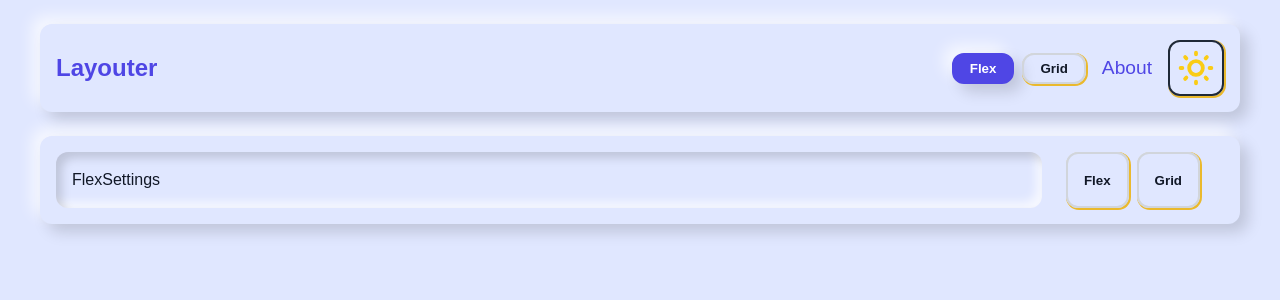
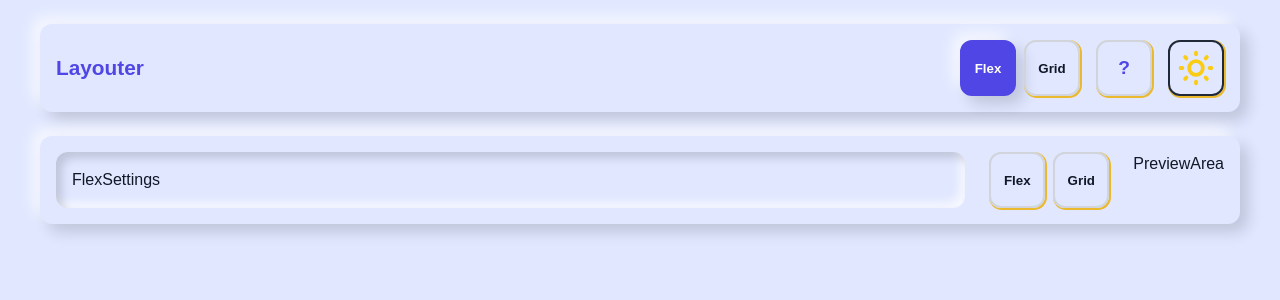
Before and after one commit to LinSchmitz/Layouter, a React (Vite) app: page / in a window 1280 px wide. Shown: the top 300 px of the page. Built offline with nearby package versions, Linux system fonts and the light colour scheme; a web font is replaced by a local one.

Commit message:
fixed bug

```diff
--- a/src/components/Header.jsx
+++ b/src/components/Header.jsx
@@ -19,9 +19,10 @@ export default function Header({
           layoutMode={layoutMode}
           setLayoutMode={setLayoutMode}
         />
-        <Link to="/about" className="nav-link">
-          About
+        <Link to="/about" className="nav-link tooltip">
+          ?<span className="tooltip-text">About this app</span>
         </Link>
+
         <DarkModeToggle darkMode={darkMode} toggleDarkMode={toggleDarkMode} />
       </div>
     </nav>
--- a/src/components/PreviewArea.jsx
+++ b/src/components/PreviewArea.jsx
@@ -1,7 +1,7 @@
 import React from 'react';
 
 function PreviewArea() {
-  return <div></div>;
+  return <div>PreviewArea</div>;
 }
 
 export default PreviewArea;
--- a/src/index.css
+++ b/src/index.css
@@ -73,7 +73,7 @@ nav {
   display: flex;
   align-items: center;
   font-weight: 700;
-  font-size: 1.5rem;
+  font-size: 1.3rem;
   gap: var(--spacing-sm);
 }
 
@@ -193,6 +193,12 @@ footer.footer {
 
 /* Buttons (Unified Design) */
 button {
+  display: flex;
+  align-items: center;
+  justify-content: center;
+
+  width: 56px;
+  height: 56px;
   background-color: transparent;
   color: var(--color-primary);
   border-radius: var(--border-radius);
@@ -216,6 +222,69 @@ button.active {
   border-color: #075985;
 }
 
+/***   nav-link     ***/
+.nav-link {
+  display: inline-flex;
+  align-items: center;
+  justify-content: center;
+  width: 56px;
+  height: 56px;
+  background-color: transparent;
+  color: var(--color-primary);
+  border-radius: var(--border-radius);
+  padding: var(--spacing-sm) var(--spacing-md);
+  border: 2px solid var(--color-border);
+  box-shadow: 1px 1px 0px 1px #eab92d;
+  cursor: pointer;
+  font-weight: 600;
+  transition: all 0.3s ease;
+  font-family: var(--font-family-base);
+  text-decoration: none; /* remove underline */
+}
+
+.nav-link:hover {
+  box-shadow: 1px 1px 0px 1px #1e1e1e;
+}
+
+.nav-link.active,
+.nav-link:active {
+  background-color: var(--color-primary);
+  color: white;
+  box-shadow: 1px 1px 0px 1px #075985;
+  border-color: #075985;
+}
+
+/**** tooltip-text" ****/
+.tooltip {
+  position: relative;
+  cursor: pointer;
+}
+
+.tooltip-text {
+  visibility: hidden;
+  width: max-content;
+  background-color: #333;
+  color: #fff;
+  text-align: center;
+  border-radius: 6px;
+  padding: 6px 8px;
+  position: absolute;
+  z-index: 1000;
+  bottom: 125%; /* above the link */
+  left: 50%;
+  transform: translateX(-50%);
+  opacity: 0;
+  transition: opacity 0.3s;
+  font-size: 0.8rem;
+  white-space: nowrap;
+  pointer-events: none;
+}
+
+.tooltip:hover .tooltip-text {
+  visibility: visible;
+  opacity: 1;
+}
+
 /* Responsive */
 @media (max-width: 900px) {
   .main-body {
```
